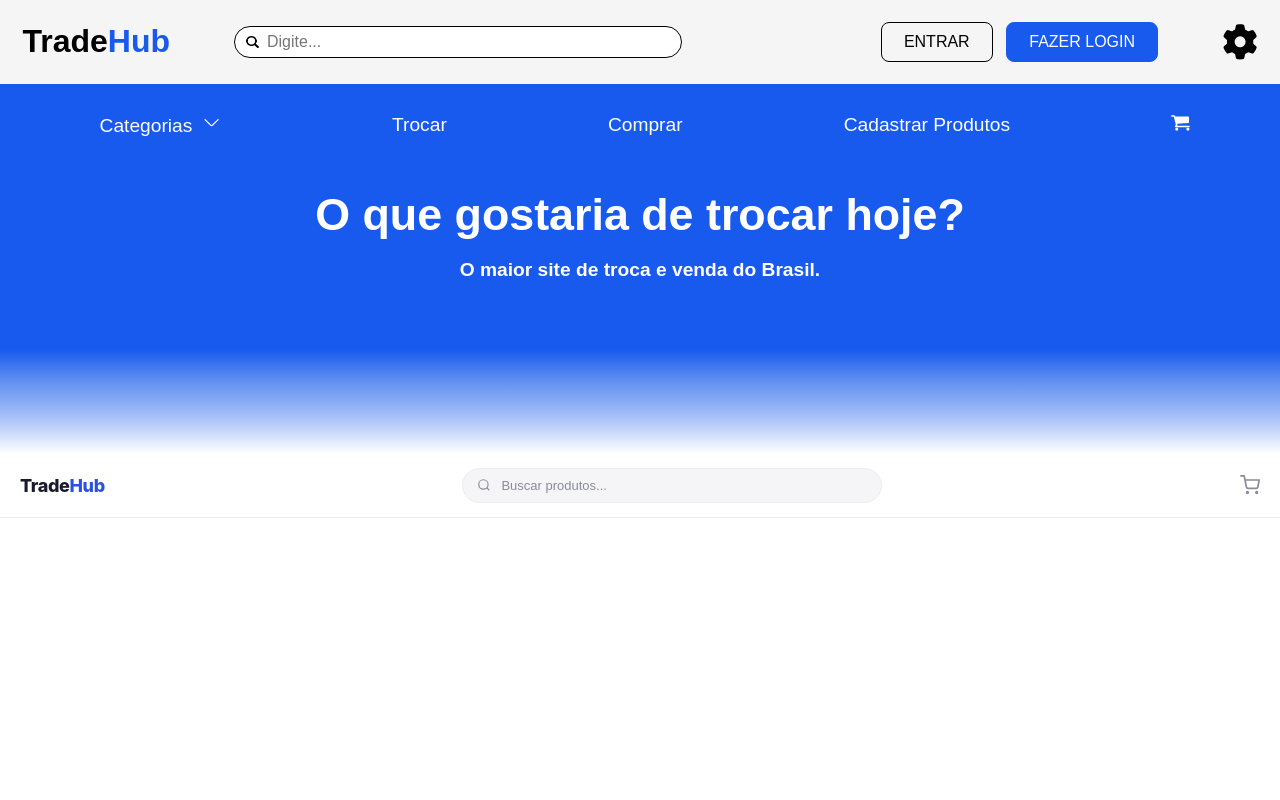
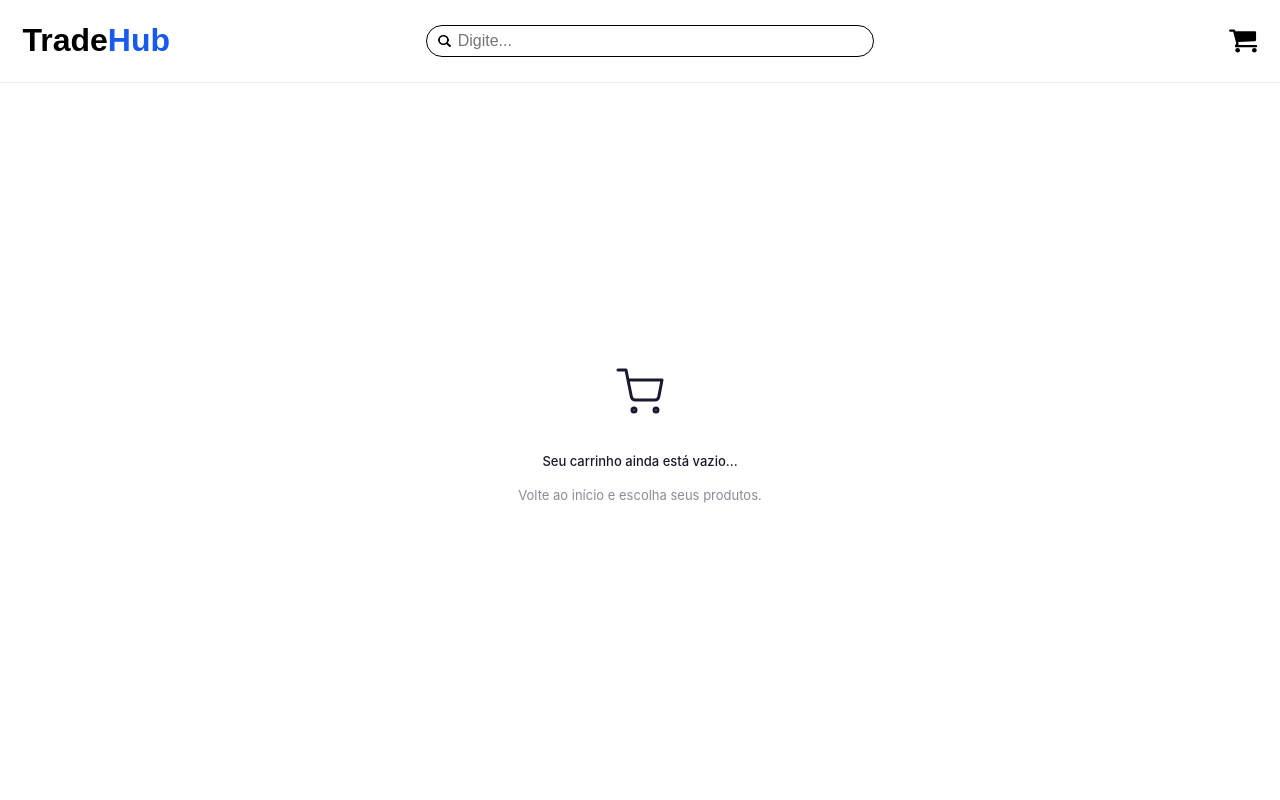
Before and after one commit to Hackathon-Trade-Hub/Trade-hub, a Vue app: page /carrinho in a window 1280 px wide. Shown: the top 800 px of the page. Built offline with nearby package versions, Linux system fonts and the light colour scheme.

Commit message:
Header do carrinho feito

```diff
--- a/src/App.vue
+++ b/src/App.vue
@@ -1,6 +1,6 @@
 <template>
   <div id="layout-app">
-    <HeaderComponent  v-if="$route.name !== 'paginaProduto'" />
+    <HeaderComponent  v-if="!['paginaProduto', 'carrinho'].includes($route.name)" />
 
     <main class="conteudo-principal">
       <router-view />
--- a/src/Views/carrinho.vue
+++ b/src/Views/carrinho.vue
@@ -1,25 +1,27 @@
 <template>
     <div class="carrinho-page">
         <header class="carrinho-header">
-            <div class="logo">Trade<span>Hub</span></div>
+            <div class="header-top">
+                <div class="logo">
+                    <RouterLink to="/">Trade<span>Hub</span></RouterLink>
+                </div>
 
-            <div class="search-bar">
-                <svg width="14" height="14" viewBox="0 0 24 24" fill="none" stroke="currentColor" stroke-width="2">
-                    <circle cx="11" cy="11" r="8"></circle>
-                    <line x1="21" y1="21" x2="16.65" y2="16.65"></line>
-                </svg>
-                <input type="text" placeholder="Buscar produtos..." />
-            </div>
+                <div class="pesquisa">
+                    <img src="../../public/images/lupa.png" alt="lupa">
+                    <input type="text" placeholder="Digite...">
+                </div>
 
-            <div class="header-actions">
-                <a href="#" class="cart-link" aria-label="Carrinho">
-                    <svg width="20" height="20" viewBox="0 0 24 24" fill="none" stroke="currentColor" stroke-width="2"
-                        stroke-linecap="round" stroke-linejoin="round">
-                        <circle cx="9" cy="21" r="1"></circle>
-                        <circle cx="20" cy="21" r="1"></circle>
-                        <path d="M1 1h4l2.68 13.39a2 2 0 0 0 2 1.61h9.72a2 2 0 0 0 2-1.61L23 6H6"></path>
+                <div class="icone-carrinho">
+                    <RouterLink to="/carrinho" class="img-carrinho">
+                    <svg xmlns="http://www.w3.org/2000/svg" width="1em" height="1em" viewBox="0 0 50 50">
+                        <path d="M0 0h50v50H0z" fill="none" />
+                        <circle cx="44" cy="42" r="4" fill="currentColor" />
+                        <circle cx="15" cy="42" r="4" fill="currentColor" />
+                        <path fill="currentColor"
+                            d="M47 33H15.771l.667-1.082c.286-.464.37-1.025.233-1.553l-.651-2.506l28.983-1.506C46.102 26.297 47 25.35 47 24.25V11c0-1.1-.9-2-2-2H11.119l-.391-1.503A2 2 0 0 0 8.792 6H2a2 2 0 0 0 0 4h5.246l5.34 20.545l-2.1 3.405a2 2 0 0 0-.043 2.024A2 2 0 0 0 12.188 37H47a2 2 0 0 0 0-4" />
                     </svg>
-                </a>
+                </RouterLink>
+                </div>
             </div>
         </header>
 
@@ -56,11 +58,13 @@
                 <div>
                     <h1>{{ item.titulo }}</h1>
                     <div class="quantity-controls">
-                        <button type="button" @click="diminuirQuantidade(item.id)" :aria-label="`Diminuir quantidade de ${item.titulo}`">
+                        <button type="button" @click="diminuirQuantidade(item.id)"
+                            :aria-label="`Diminuir quantidade de ${item.titulo}`">
                             −
                         </button>
                         <span>{{ item.quantidade }}</span>
-                        <button type="button" @click="aumentarQuantidade(item.id)" :aria-label="`Aumentar quantidade de ${item.titulo}`">
+                        <button type="button" @click="aumentarQuantidade(item.id)"
+                            :aria-label="`Aumentar quantidade de ${item.titulo}`">
                             +
                         </button>
                     </div>
@@ -104,66 +108,79 @@ import {
     flex-direction: column;
 }
 
+@import url('https://fonts.googleapis.com/css2?family=Poppins:wght@600&display=swap');
+
 .carrinho-header {
-    display: flex;
-    align-items: center;
-    justify-content: space-between;
-    gap: 16px;
-    padding: 14px 20px;
+    font-family: sans-serif;
     border-bottom: 1px solid var(--border);
 }
 
-.logo {
-    font-size: 18px;
-    font-weight: 800;
-    white-space: nowrap;
-    letter-spacing: -0.02em;
+.carrinho-header * {
+    text-decoration: none;
 }
 
-.logo span {
-    color: var(--blue);
+.header-top {
+    display: flex;
+    margin: 1.75vw 1.75vw;
+    align-items: center;
+    gap: 0;
 }
 
-.search-bar {
-    flex: 1;
+.logo {
+    font-size: 2rem;
+    font-family: 'Poppins', sans-serif;
+    font-weight: 600;
+}
+
+.logo a {
+    color: black;
+}
+
+.logo a span {
+    color: #185AEE;
+}
+
+.pesquisa {
+    position: relative;
     display: flex;
     align-items: center;
-    gap: 8px;
-    background: #f5f5f8;
-    border: 1px solid var(--border);
-    border-radius: 20px;
-    padding: 8px 14px;
-    max-width: 420px;
+    margin-left: 20vw;
+    flex: 1;
 }
 
-.search-bar svg {
-    flex-shrink: 0;
-    color: var(--muted);
+.pesquisa input {
+    width: 35vw;
+    height: 2.5vw;
+    padding-left: 2.4vw;
+    border: 1px solid black;
+    border-radius: 16px;
+    font-size: 1rem;
+    outline: none;
+    box-sizing: border-box;
 }
 
-.search-bar input {
-    border: none;
-    background: transparent;
-    outline: none;
-    font-size: 13px;
-    width: 100%;
-    color: var(--text);
+.pesquisa img {
+    position: absolute;
+    left: 0.8vw;
+    width: 1.3vw;
+    height: 1.3vw;
 }
 
-.search-bar input::placeholder {
-    color: var(--muted);
+.icone-carrinho {
+    margin-left: auto;
+    display: flex;
+    align-items: center;
 }
 
-.header-actions {
+.img-carrinho {
+    color: black;
+    font-size: 1.8rem;
     display: flex;
-    align-items: center;
-    gap: 14px;
-    flex-shrink: 0;
 }
 
-.cart-link {
-    color: var(--muted);
-    display: flex;
+.img-carrinho:hover {
+    color: #185AEE;
+    transition: 0.3s;
 }
 
 .cart-empty {
```
